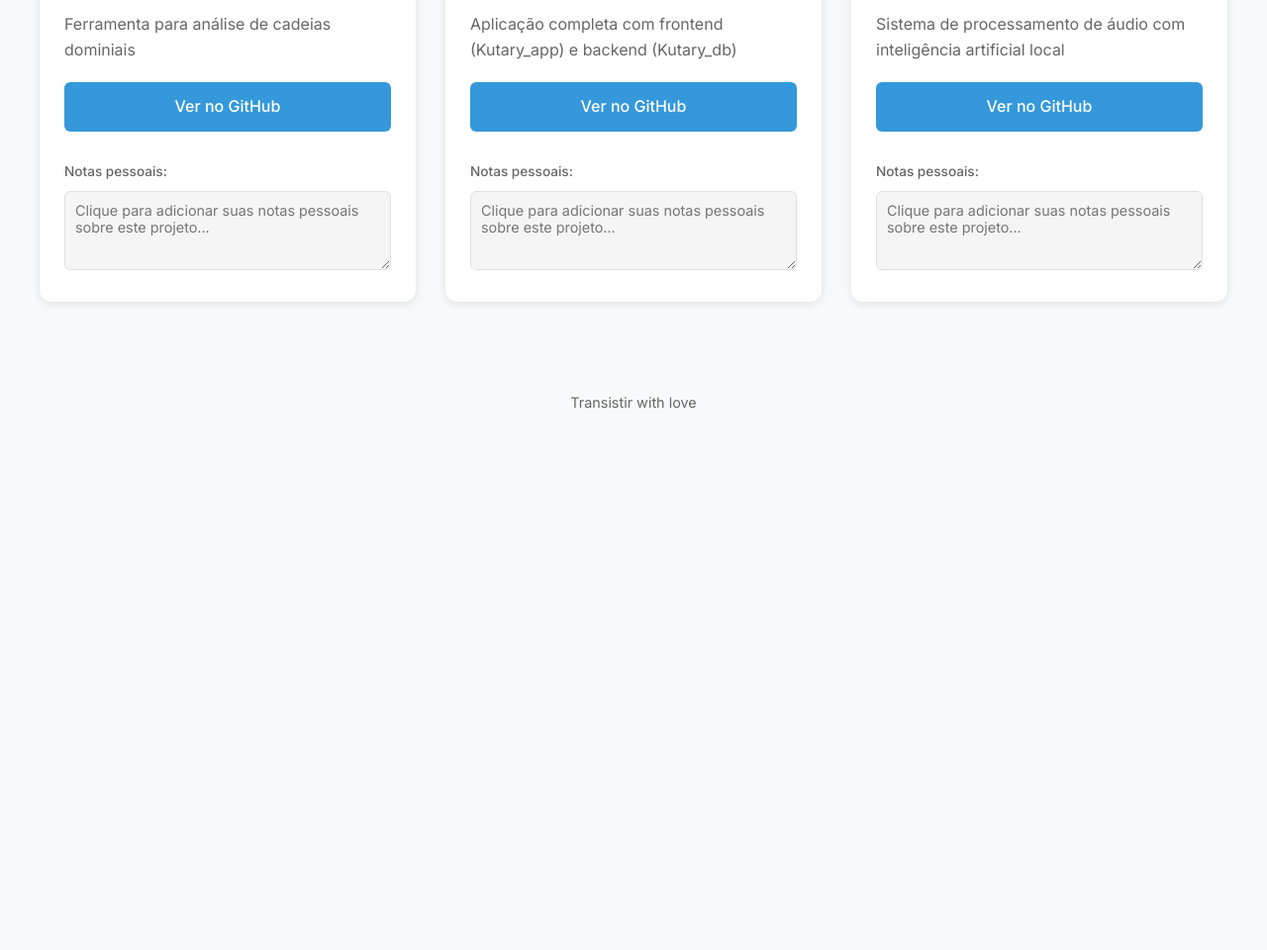
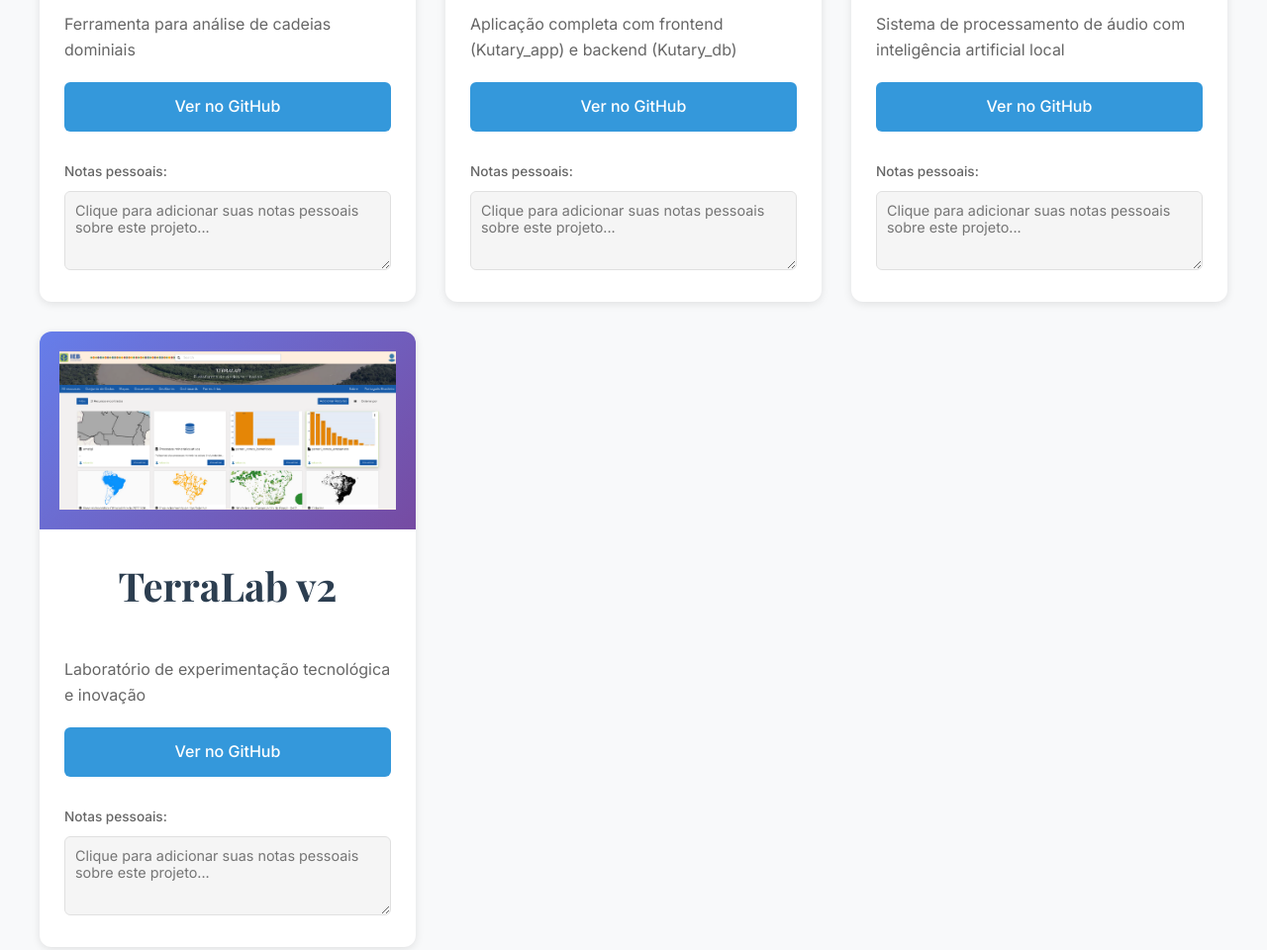
Before and after one commit to transistir/transistir.github.io, a plain HTML site: page index.html in a window 1280 px wide. Shown: the part 1422-2382 px from the top of the page at 99% size. Before the commit the page ends 1890 px from the top, so only its background shows below. Drawn offline with nearby package versions, Linux system fonts and the light colour scheme.

Commit message:
add terralab project

```diff
--- a/index.html
+++ b/index.html
@@ -458,6 +458,23 @@
                     pt: '',
                     en: ''
                 }
+            },
+            {
+                id: 'terralab-v2',
+                title: {
+                    pt: 'TerraLab v2',
+                    en: 'TerraLab v2'
+                },
+                description: {
+                    pt: 'Laboratório de experimentação tecnológica e inovação',
+                    en: 'Technology experimentation and innovation laboratory'
+                },
+                image: 'terralab-screenshot.png',
+                repository: 'https://github.com/transistir/terralab_v2',
+                notes: {
+                    pt: '',
+                    en: ''
+                }
             }
         ];
 
```
Also changed, not shown: terralab-screenshot.png (added).
